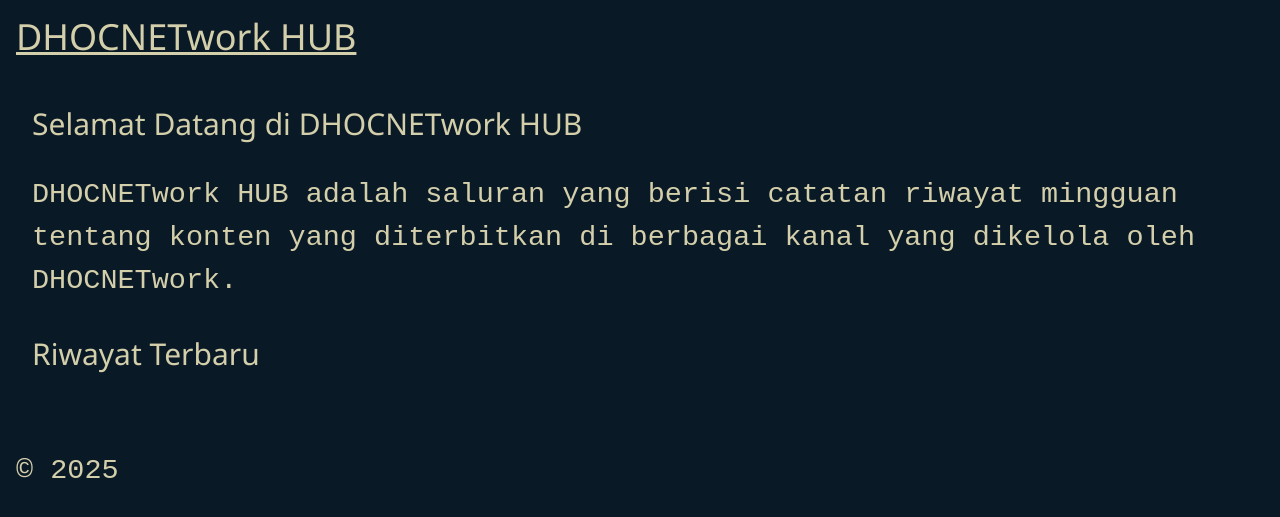
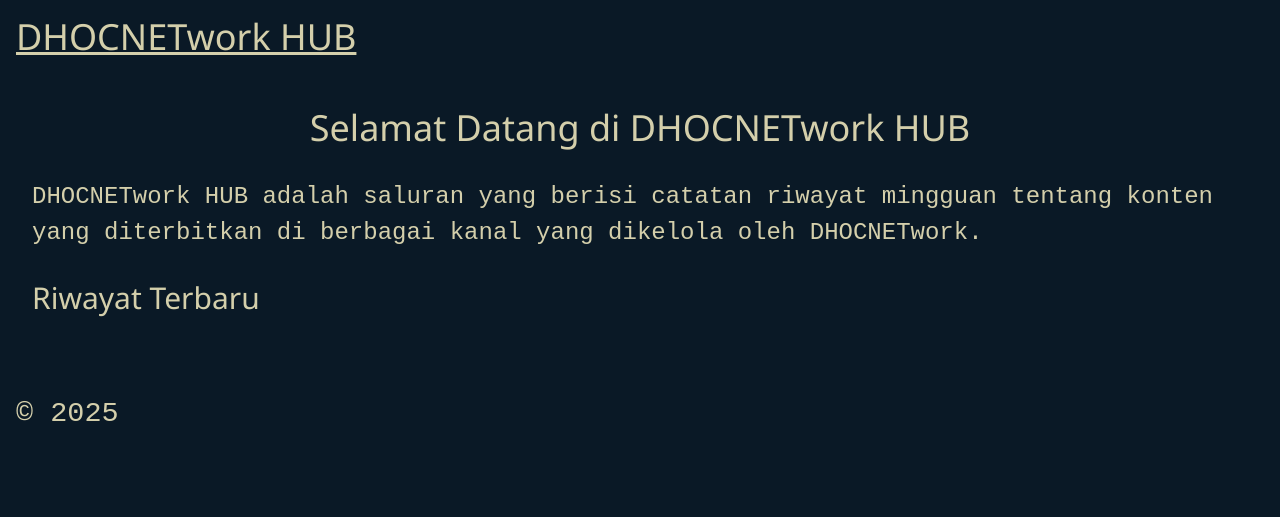
Before and after one commit to dhocnet/dhocnet.github.io, a Jekyll site: the page built from index.md, in a window 1280 px wide. Shown: the top 517 px of the page. Built offline with Jekyll 4.4.1, drawn with Linux system fonts in a browser that asks for light colours.

Commit message:
Update home.html

```diff
--- a/_layouts/home.html
+++ b/_layouts/home.html
@@ -2,11 +2,13 @@
 layout: default
 ---
 
-<div class="w3-container">
-  <!-- Panel Home -->
   <section class="home-panel">
-    <h2>Selamat Datang di DHOCNETwork HUB</h2>
-    <p>DHOCNETwork HUB adalah saluran yang berisi catatan riwayat mingguan tentang konten yang diterbitkan di berbagai kanal yang dikelola oleh DHOCNETwork.</p>
+    <h2 class="w3-xxlarge w3-center">
+      Selamat Datang di DHOCNETwork HUB
+    </h2>
+    <p class="w3-xlarge">
+      DHOCNETwork HUB adalah saluran yang berisi catatan riwayat mingguan tentang konten yang diterbitkan di berbagai kanal yang dikelola oleh DHOCNETwork.
+    </p>
   </section>
 
   <!-- Panel Post -->
@@ -21,4 +23,3 @@ layout: default
       {% endfor %}
     </ul>
   </section>
-</div>
```
